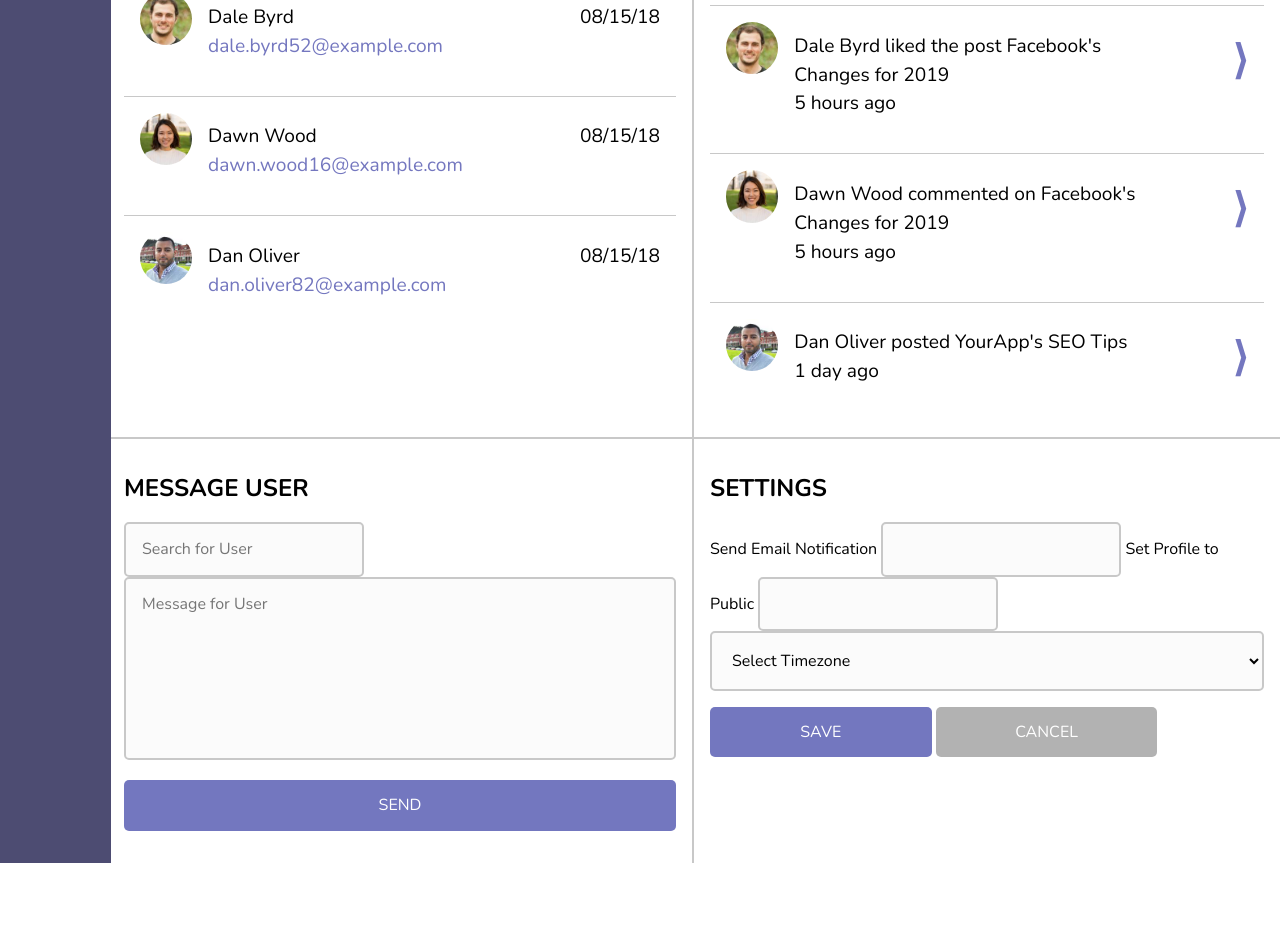
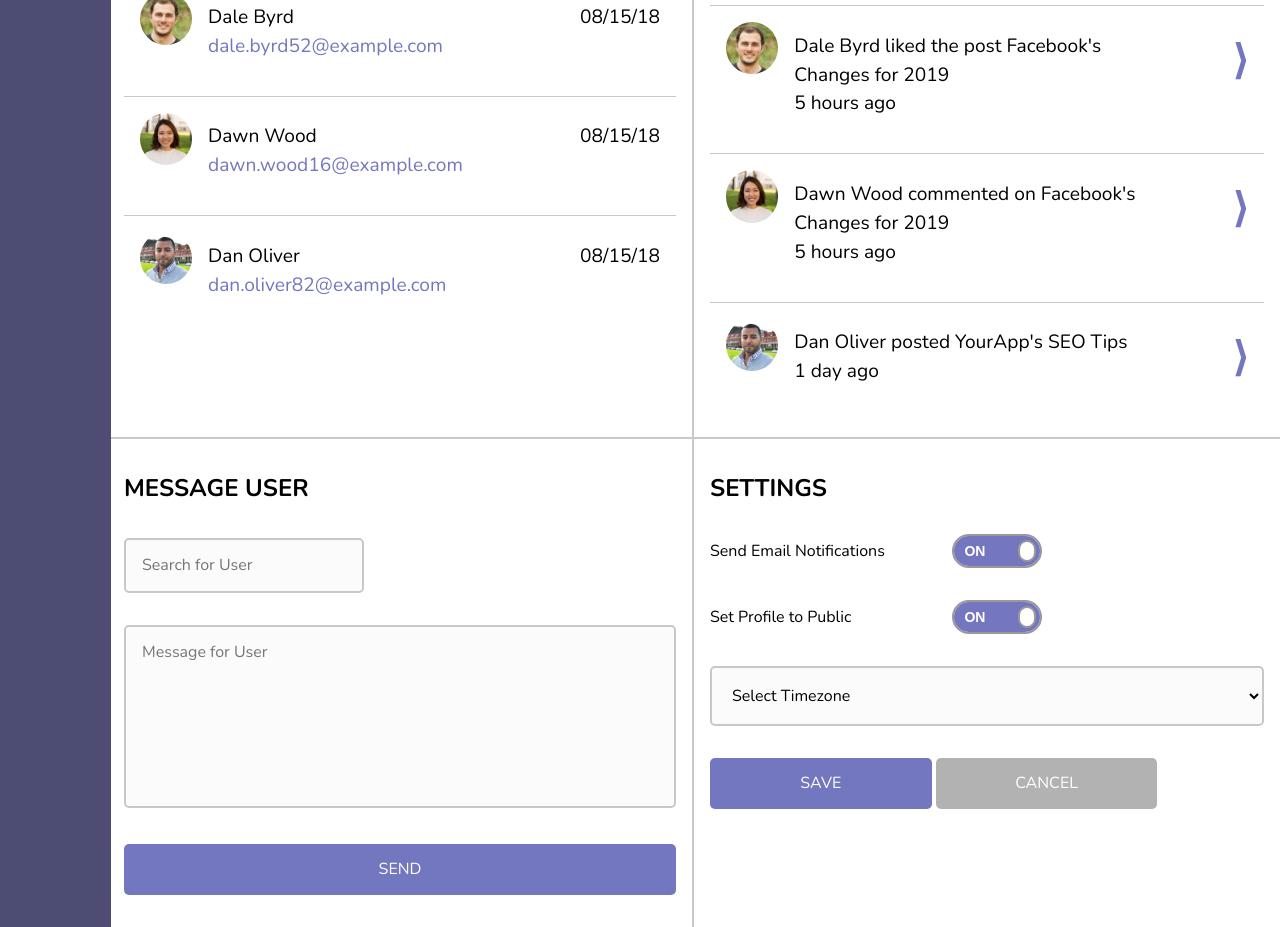
Before and after one commit to stephenlanim/fewd-techdegree-project-7, a plain HTML site: page index.html in a window 1280 px wide. Shown: the part 1610-2537 px from the top of the page. Before the commit the page ends 2473 px from the top, so only its background shows below. Drawn offline with nearby package versions, Linux system fonts and the light colour scheme.

Commit message:
Removed toggle-switch.css. Implemented On/Off Switch from Proto.io.

```diff
--- a/index.html
+++ b/index.html
@@ -4,7 +4,6 @@
     <meta charset="utf-8">
     <title>WebApp Dashboard</title>
     <meta name="viewport" content="width=device-width, initial-scale=1.0">
-    <link rel="stylesheet" href="css/toggle-switch.css">
     <link rel="stylesheet" href="css/styles.css">
   </head>
   <body>
@@ -261,11 +260,28 @@
           <div class="settings">
             <h2>Settings</h2>
             <form action="index.html">
-              <label for="">Send Email Notification</label>
-              <input type="">
 
-              <label for="">Set Profile to Public</label>
-              <input type="">
+              <div class="switch-n-label">
+                <label for="">Send Email Notifications</label>
+                <div class="onoffswitch">
+                    <input type="checkbox" name="onoffswitch" class="onoffswitch-checkbox" id="notificationsSwitch" checked>
+                    <label class="onoffswitch-label" for="notificationsSwitch">
+                        <span class="onoffswitch-inner"></span>
+                        <span class="onoffswitch-switch"></span>
+                    </label>
+                </div>
+              </div>
+
+              <div class="switch-n-label">
+                <label for="">Set Profile to Public</label>
+                <div class="onoffswitch">
+                    <input type="checkbox" name="onoffswitch" class="onoffswitch-checkbox" id="publicSwitch" checked>
+                    <label class="onoffswitch-label" for="publicSwitch">
+                        <span class="onoffswitch-inner"></span>
+                        <span class="onoffswitch-switch"></span>
+                    </label>
+                </div>
+              </div>
 
               <select id="timezone" name="user_timezone">
                 <option value="none" selected>Select Timezone</option>
--- a/scss/components/_forms.scss
+++ b/scss/components/_forms.scss
@@ -33,6 +33,7 @@ form textarea {
   border: none;
   border: $border-line;
   border-radius: 5px;
+  margin: 1em 0;
   padding: 1em;
 
   &:hover {
@@ -60,3 +61,74 @@ form textarea {
   }
 
 }
+
+/* ======================================
+    On/Off Switch
+
+    HTML and CSS from Proto.io at:
+      https://proto.io/freebies/onoff/.
+   ====================================== */
+
+.switch-n-label {
+  display: flex;
+  align-items: center;
+  margin: 2em 0;
+  width: 60%;
+}
+
+.onoffswitch {
+  display: inline-block;
+  margin-left: auto;
+  position: relative; width: 90px;
+  -webkit-user-select:none; -moz-user-select:none; -ms-user-select: none;
+}
+
+.onoffswitch-checkbox {
+    display: none;
+}
+
+.onoffswitch-label {
+    display: block; overflow: hidden; cursor: pointer;
+    border: 2px solid #999999; border-radius: 20px;
+}
+
+.onoffswitch-inner {
+    display: block; width: 200%; margin-left: -100%;
+    transition: margin 0.3s ease-in 0s;
+}
+
+.onoffswitch-inner:before, .onoffswitch-inner:after {
+    display: block; float: left; width: 50%; height: 30px; padding: 0; line-height: 30px;
+    font-size: 14px; color: white; font-family: Trebuchet, Arial, sans-serif; font-weight: bold;
+    box-sizing: border-box;
+}
+
+.onoffswitch-inner:before {
+    content: "ON";
+    padding-left: 10px;
+    background-color: #7477bf; color: #FFFFFF;
+}
+
+.onoffswitch-inner:after {
+    content: "OFF";
+    padding-right: 10px;
+    background-color: #EEEEEE; color: #999999;
+    text-align: right;
+}
+
+.onoffswitch-switch {
+    display: block; width: 18px; margin: 6px;
+    background: #FFFFFF;
+    position: absolute; top: 0; bottom: 0;
+    right: 56px;
+    border: 2px solid #999999; border-radius: 20px;
+    transition: all 0.3s ease-in 0s;
+}
+
+.onoffswitch-checkbox:checked + .onoffswitch-label .onoffswitch-inner {
+    margin-left: 0;
+}
+
+.onoffswitch-checkbox:checked + .onoffswitch-label .onoffswitch-switch {
+    right: 0px;
+}
```
Also changed, not shown: css/styles.css, css/toggle-switch.css (deleted), 4 other files.
